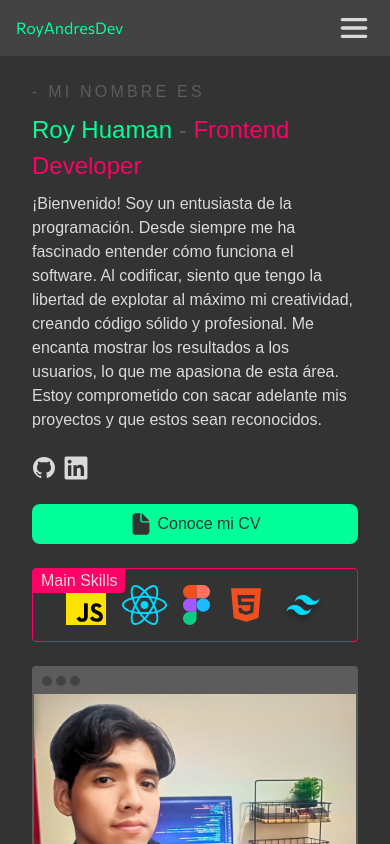
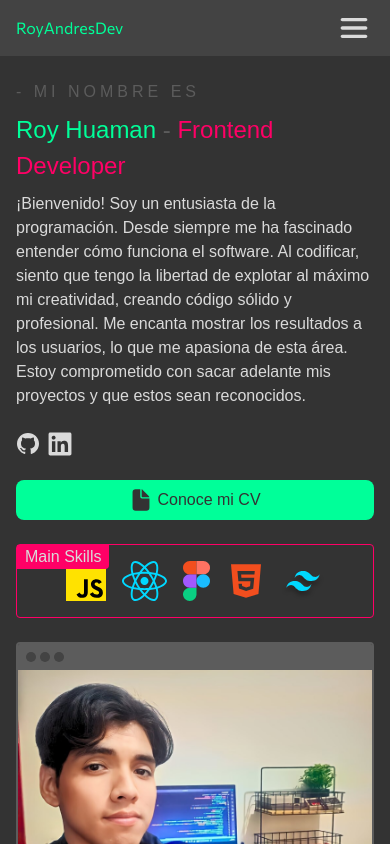
Before and after one commit to RoyHuamanAvila/Portafolio2024, a React (Vite) app: page / in a window 390 px wide. Shown: the top 844 px of the page. Built offline with nearby package versions, Linux system fonts and the light colour scheme; a web font is replaced by a local one.

Commit message:
refactor: Ajustar estilos de contenedores en la sección "About"

```diff
--- a/src/sections/About.tsx
+++ b/src/sections/About.tsx
@@ -2,12 +2,12 @@ import { GithubIcon, LinkedinIcon } from "../components/icons"
 
 const About = () => {
   return (
-    <div id="About" className="px-4 lg:px-6 space-y-6 lg:flex gap-6 items-center min-h-full place-content-center">
+    <div id="About" className="space-y-6 lg:flex gap-6 items-center min-h-full place-content-center">
       <div className="space-y-6 lg:order-2">
         <div className="mt-4 space-y-2">
-          <p className="text-background-300 tracking-[0.20rem] text-sm">- MI NOMBRE ES</p>
+          <p className="label-section">- MI NOMBRE ES</p>
           <h1 className="text-2xl lg:text-4xl font-medium text-background-300"><span className="text-primary-100">Roy Huaman</span> - <span className="text-complementary-100">Frontend Developer</span></h1>
-          <p className="text-gray-100 lg:max-w-[500px]">
+          <p className="paragraph-section lg:max-w-[500px]">
             ¡Bienvenido! Soy un entusiasta de la programación. Desde siempre me ha fascinado entender cómo funciona el software.
             Al codificar, siento que tengo la libertad de explotar al máximo mi creatividad, creando código sólido y profesional.
             Me encanta mostrar los resultados a los usuarios, lo que me apasiona de esta área. Estoy comprometido con sacar
--- a/tailwind.config.js
+++ b/tailwind.config.js
@@ -47,7 +47,7 @@ export default {
           fontSize: "1.5rem",
           fontWeight: "500",
         },
-        "paragraph-section": {
+        ".paragraph-section": {
           color: "#DADADA",
           fontSize: "1rem",
           lineHeight: "1.5",
```
